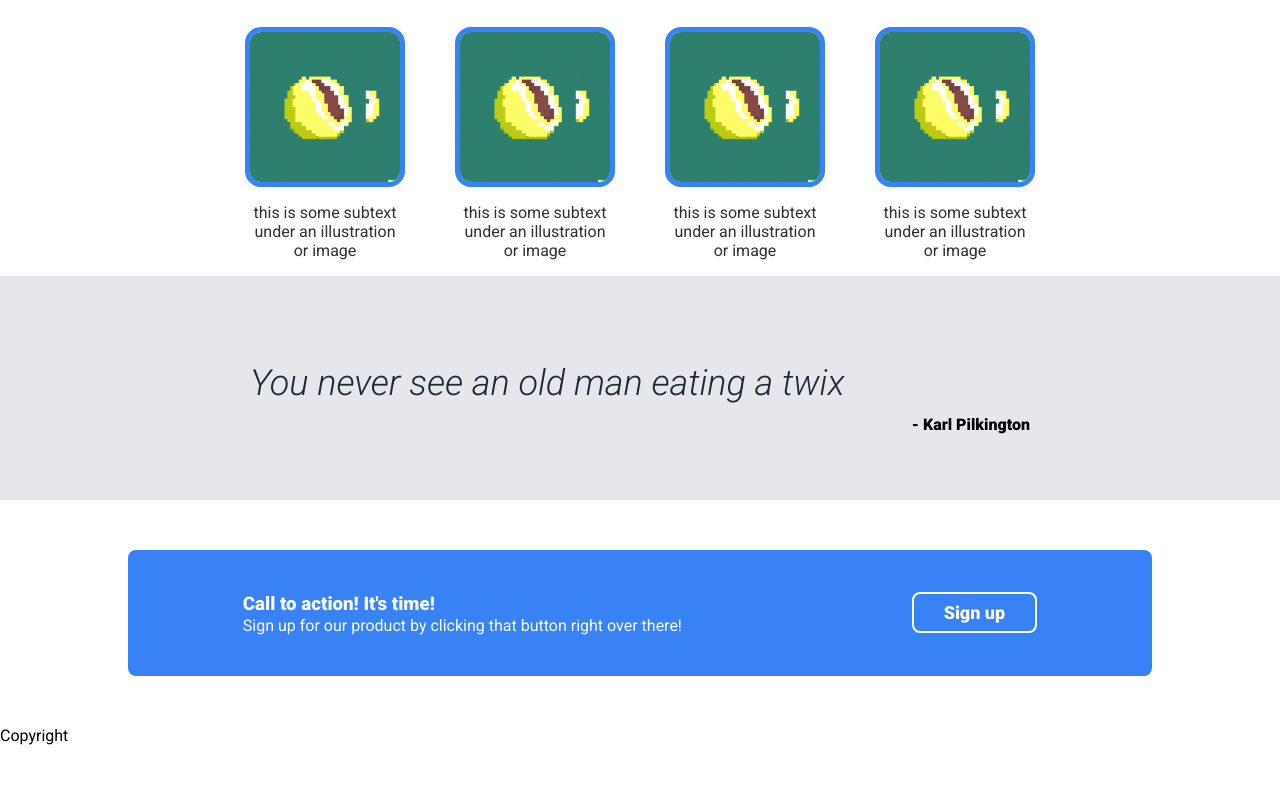
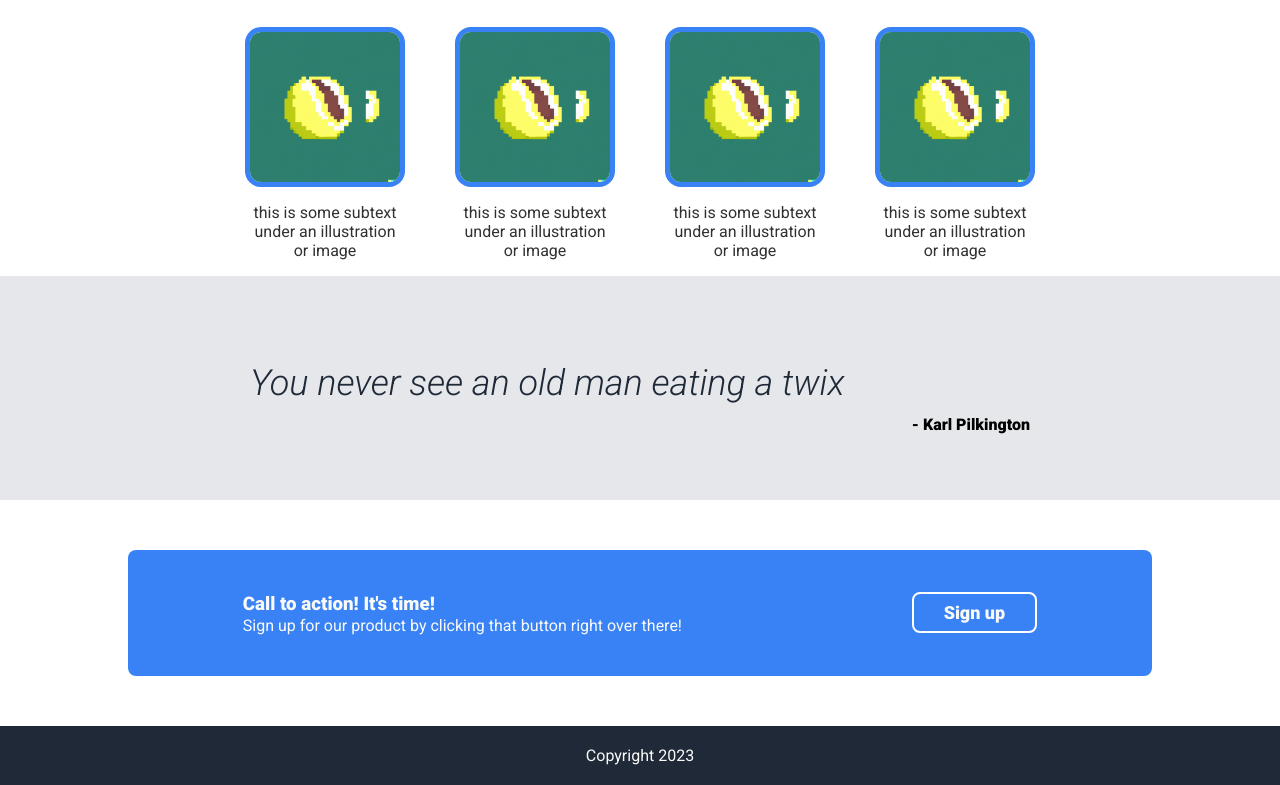
Before and after one commit to arwin4/landing-page, a plain HTML site: page index.html in a window 1280 px wide. Shown: the part 359-1144 px from the top of the page. Before the commit the page ends 1104 px from the top, so only its background shows below. Drawn offline with Linux system fonts and the light colour scheme.

Commit message:
Style footer

```diff
--- a/index.html
+++ b/index.html
@@ -70,7 +70,7 @@
     <button class="signup">Sign up</button>
   </div>
 
-  <div class="footer">Copyright</div>
+  <div class="footer">Copyright 2023</div>
 
 </body>
 
--- a/style.css
+++ b/style.css
@@ -159,3 +159,13 @@ img {
 .action > button {
   border: 2px solid white;
 }
+
+.footer {
+  display: flex;
+  justify-content: center;
+
+  padding: 20px 0;
+
+  background-color: #1F2937;
+  color: #F9FAF8;
+}
```
